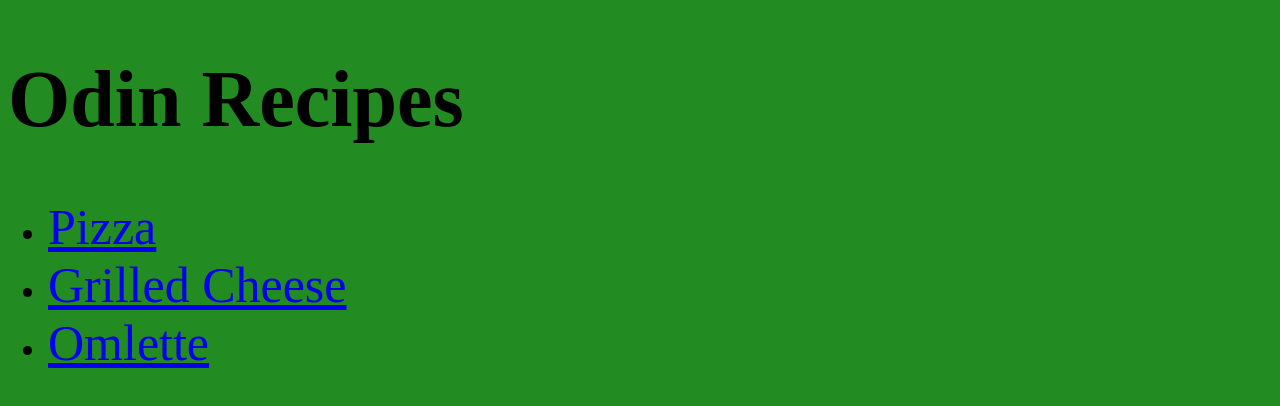
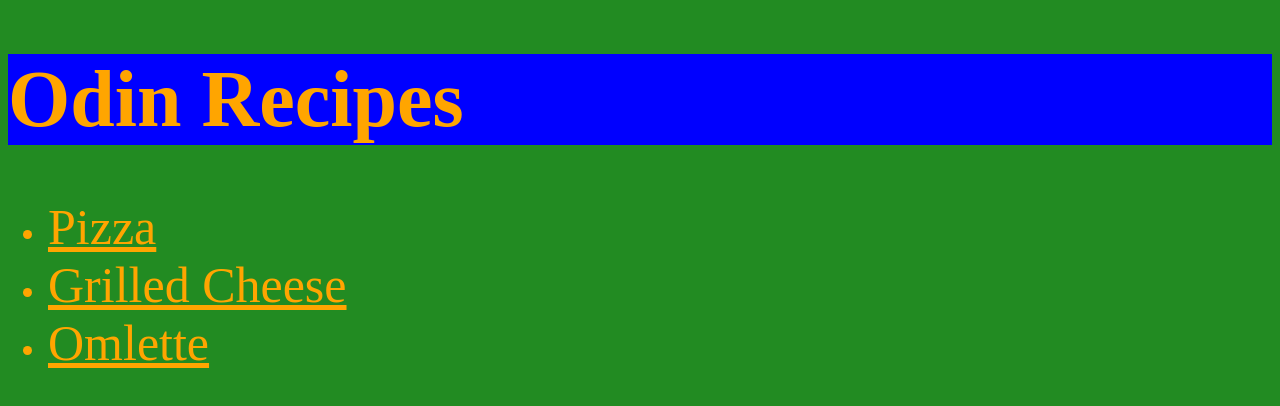
Before and after one commit to Stolen-Goods/Recipes, a plain HTML site: page index.html in a window 1280 px wide. Drawn offline with Linux system fonts and the light colour scheme.

Commit message:
Add font and background color

```diff
--- a/styles.css
+++ b/styles.css
@@ -3,9 +3,11 @@
 }
 h1 {
     font-size: 80px;
+    background: blue;
 }
 * {
     background-color: forestgreen;
     font-family: 'Times New Roman', Times, serif;
     font-size: 30px;
+    color: orange;
 }
```
